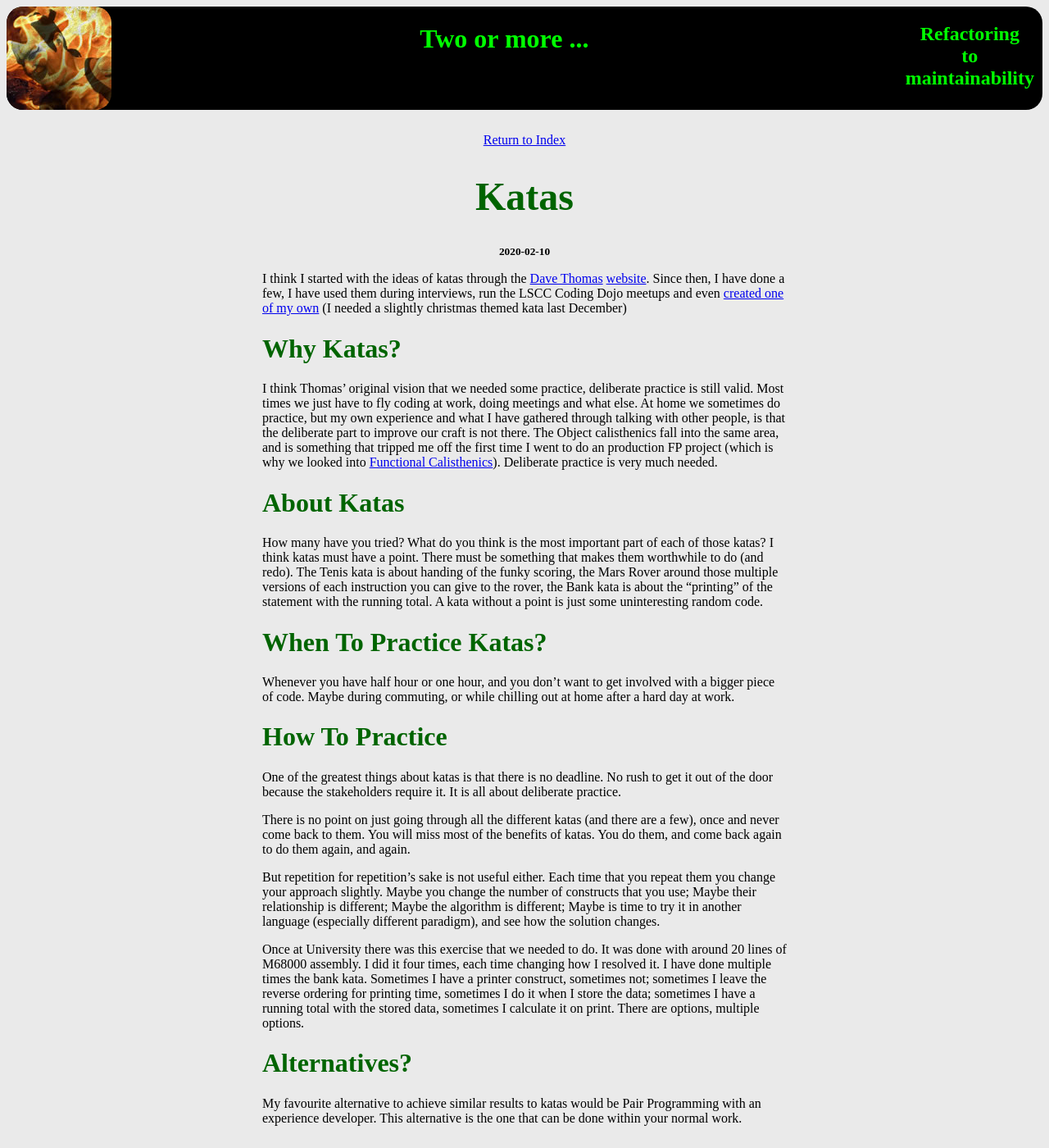
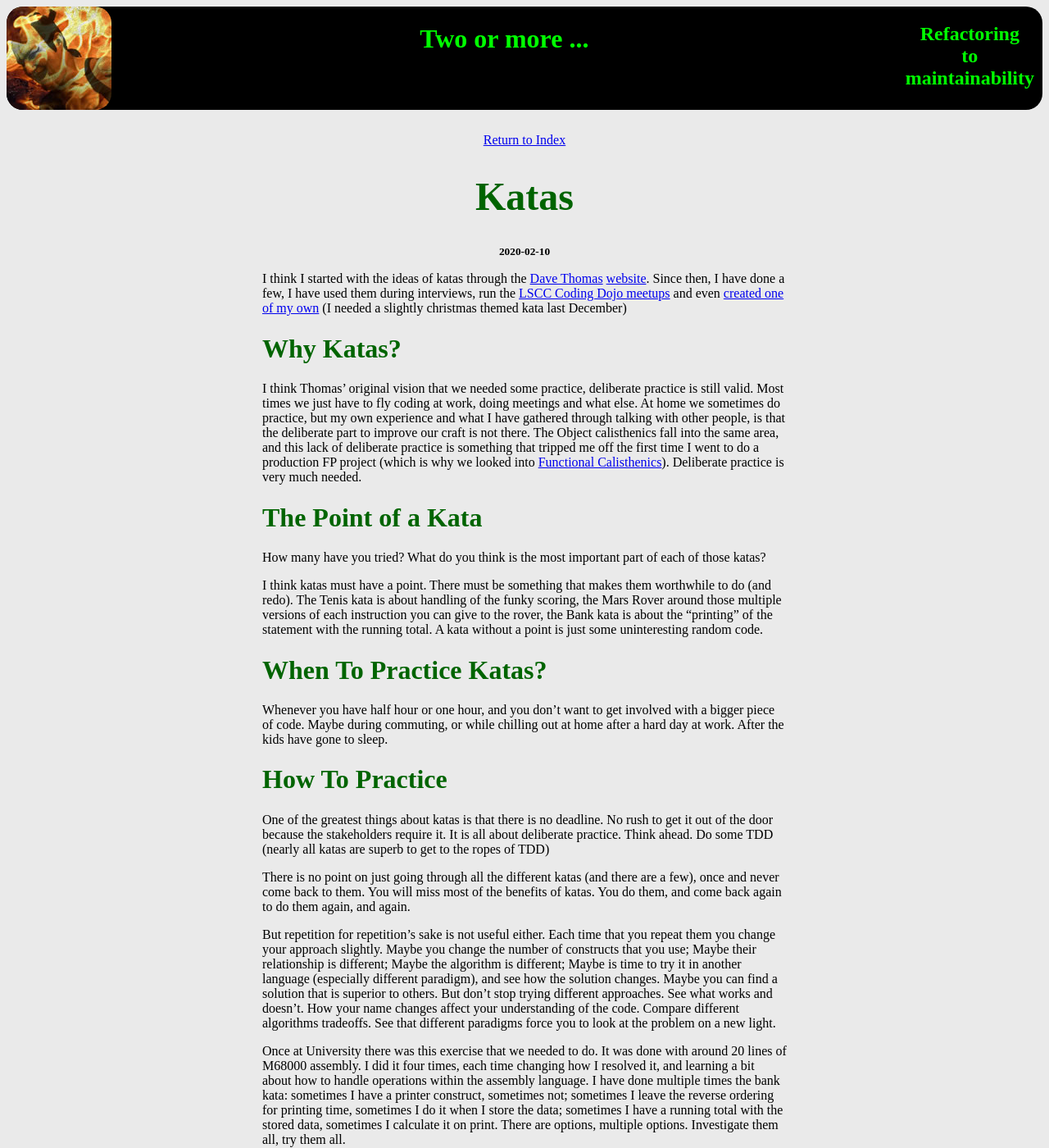
Before and after one commit to MiyamotoAkira/website, a Jekyll site: the page built from _posts/2020-02-11-katas.md, in a window 1280 px wide and 1400 px high. Shown: the whole window at 82% size. Built offline with Jekyll 4.4.1, drawn with Linux system fonts in a browser that asks for light colours; some of the changed text lies outside the part shown.

Commit message:
Finished the text (I think)

```diff
--- a/_posts/2020-02-11-katas.md
+++ b/_posts/2020-02-11-katas.md
@@ -1,38 +1,42 @@
 ---
 title: Katas
 date: 2020-02-10 04:00
-excerpt: When and How you should do katas?
+excerpt: When and How should you do katas?
 tags:
 - Software Craftsmanship
 - Practice
 ---
 
-I think I started with the ideas of katas through the [Dave Thomas](https://pragdave.me/) [website](http://codekata.com/). Since then, I have done a few, I have used them during interviews, run the LSCC Coding Dojo meetups and even [created one of my own](https://gitlab.com/MiyamotoAkira/christmasbash) (I needed a slightly christmas themed kata last December)
+I think I started with the ideas of katas through the [Dave Thomas](https://pragdave.me/) [website](http://codekata.com/). Since then, I have done a few, I have used them during interviews, run the [LSCC Coding Dojo meetups](https://www.meetup.com/london-software-craftsmanship/) and even [created one of my own](https://gitlab.com/MiyamotoAkira/christmasbash) (I needed a slightly christmas themed kata last December)
 
 # Why Katas?
 
-I think Thomas' original vision that we needed some practice, deliberate practice is still valid. Most times we just have to fly coding at work, doing meetings and what else. At home we sometimes do practice, but my own experience and what I have gathered through talking with other people, is that the deliberate part to improve our craft is not there. The Object calisthenics fall into the same area, and is something that tripped me off the first time I went to do an production FP project (which is why we looked into [Functional Calisthenics](https://codurance.com/2017/10/12/functional-calisthenics/)). Deliberate practice is very much needed.
+I think Thomas' original vision that we needed some practice, deliberate practice is still valid. Most times we just have to fly coding at work, doing meetings and what else. At home we sometimes do practice, but my own experience and what I have gathered through talking with other people, is that the deliberate part to improve our craft is not there. The Object calisthenics fall into the same area, and this lack of deliberate practice is something that tripped me off the first time I went to do a production FP project (which is why we looked into [Functional Calisthenics](https://codurance.com/2017/10/12/functional-calisthenics/)). Deliberate practice is very much needed.
 
-# About Katas
+# The Point of a Kata
 
-How many have you tried? What do you think is the most important part of each of those katas? I think katas must have a point. There must be something that makes them worthwhile to do (and redo). The Tenis kata is about handing of the funky scoring, the Mars Rover around those multiple versions of each instruction you can give to the rover, the Bank kata is about the "printing" of the statement with the running total. A kata without a point is just some uninteresting random code.
+How many have you tried? What do you think is the most important part of each of those katas?
+
+I think katas must have a point. There must be something that makes them worthwhile to do (and redo). The Tenis kata is about handling of the funky scoring, the Mars Rover around those multiple versions of each instruction you can give to the rover, the Bank kata is about the "printing" of the statement with the running total. A kata without a point is just some uninteresting random code.
 
 # When To Practice Katas?
 
-Whenever you have half hour or one hour, and you don't want to get involved with a bigger piece of code. Maybe during commuting, or while chilling out at home after a hard day at work.
+Whenever you have half hour or one hour, and you don't want to get involved with a bigger piece of code. Maybe during commuting, or while chilling out at home after a hard day at work. After the kids have gone to sleep.
 
 # How To Practice
 
-One of the greatest things about katas is that there is no deadline. No rush to get it out of the door because the stakeholders require it. It is all about deliberate practice.
+One of the greatest things about katas is that there is no deadline. No rush to get it out of the door because the stakeholders require it. It is all about deliberate practice. Think ahead. Do some TDD (nearly all katas are superb to get to the ropes of TDD)
 
 There is no point on just going through all the different katas (and there are a few), once and never come back to them. You will miss most of the benefits of katas. You do them, and come back again to do them again, and again.
 
-But repetition for repetition's sake is not useful either. Each time that you repeat them you change your approach slightly. Maybe you change the number of constructs that you use; Maybe their relationship is different; Maybe the algorithm is different; Maybe is time to try it in another language (especially different paradigm), and see how the solution changes.
+But repetition for repetition's sake is not useful either. Each time that you repeat them you change your approach slightly. Maybe you change the number of constructs that you use; Maybe their relationship is different; Maybe the algorithm is different; Maybe is time to try it in another language (especially different paradigm), and see how the solution changes. Maybe you can find a solution that is superior to others. But don't stop trying different approaches. See what works and doesn't. How your name changes affect your understanding of the code. Compare different algorithms tradeoffs. See that different paradigms force you to look at the problem on a new light.
 
-Once at University there was this exercise that we needed to do. It was done with around 20 lines of M68000 assembly. I did it four times, each time changing how I resolved it. I have done multiple times the bank kata. Sometimes I have a printer construct, sometimes not; sometimes I leave the reverse ordering for printing time, sometimes I do it when I store the data; sometimes I have a running total with the stored data, sometimes I calculate it on print. There are options, multiple options.
+Once at University there was this exercise that we needed to do. It was done with around 20 lines of M68000 assembly. I did it four times, each time changing how I resolved it, and learning a bit about how to handle operations within the assembly language. I have done multiple times the bank kata: sometimes I have a printer construct, sometimes not; sometimes I leave the reverse ordering for printing time, sometimes I do it when I store the data; sometimes I have a running total with the stored data, sometimes I calculate it on print. There are options, multiple options. Investigate them all, try them all.
 
 # Alternatives?
 
-My favourite alternative to achieve similar results to katas would be Pair Programming with an experience developer. This alternative is the one that can be done within your normal work.
+Are there alternatives to katas. Yes and No. I don't think there is anything at the moment that is so useful for discovery on the small. There are alternatives, because you can get to the knowledge through other means. Pair Programming with an experience developer is probably a good way to get the knowledge, and is an alternative that can be done within your normal work. If there is much difference between the pair, it becomes pure transfer of knowhow. If the pair is more equilibrated, you can easily discuss different solutions as you go along.
 
 # Departing Words
+
+Can you become a good programmer without doing Katas? Of course you can. But, like with everything else, deliberate continuous practice makes you go much faster than just relying exclusively on what you do at work. The feedback loop is much shorter, and therefore you learn the lessons much earlier.
```
